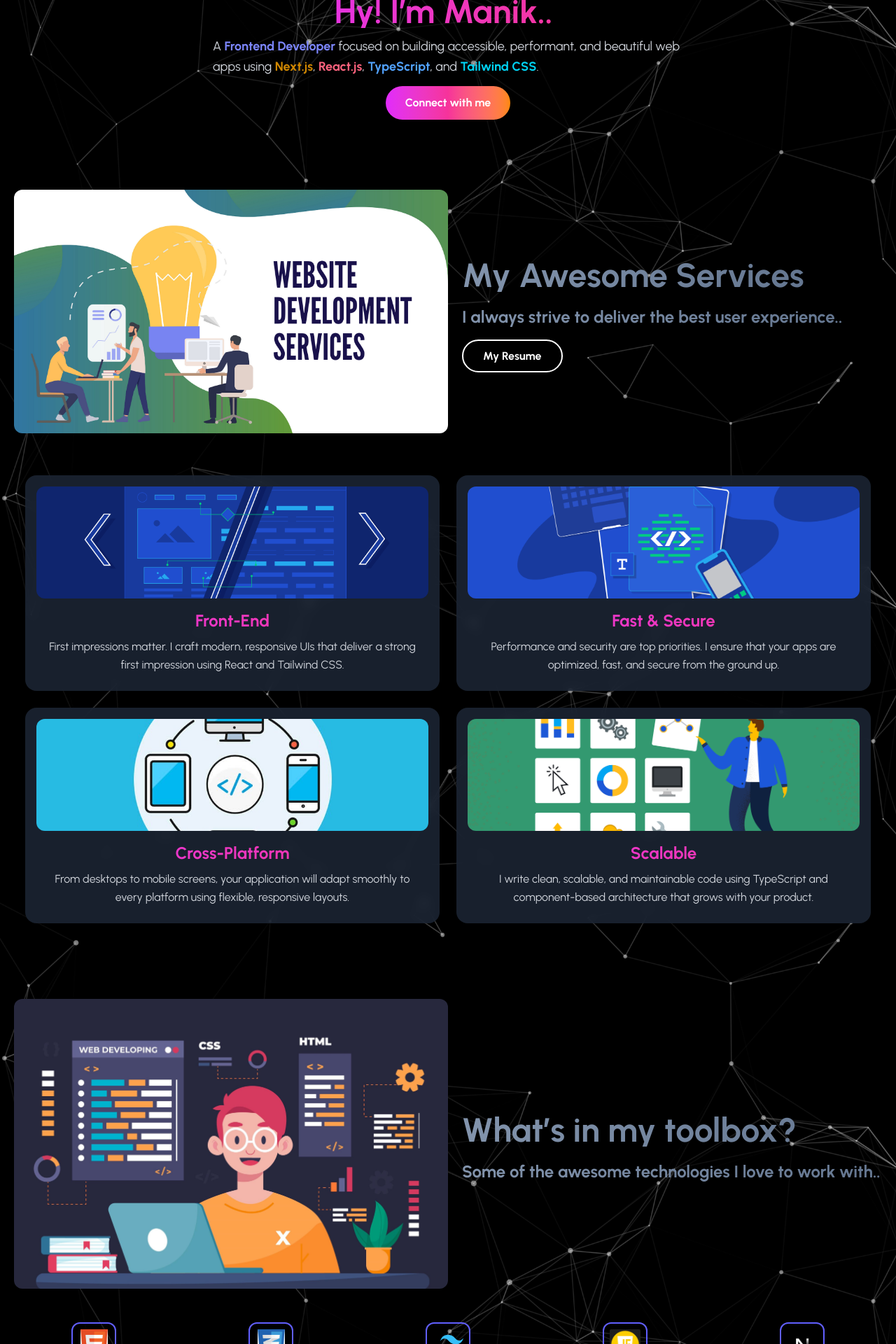
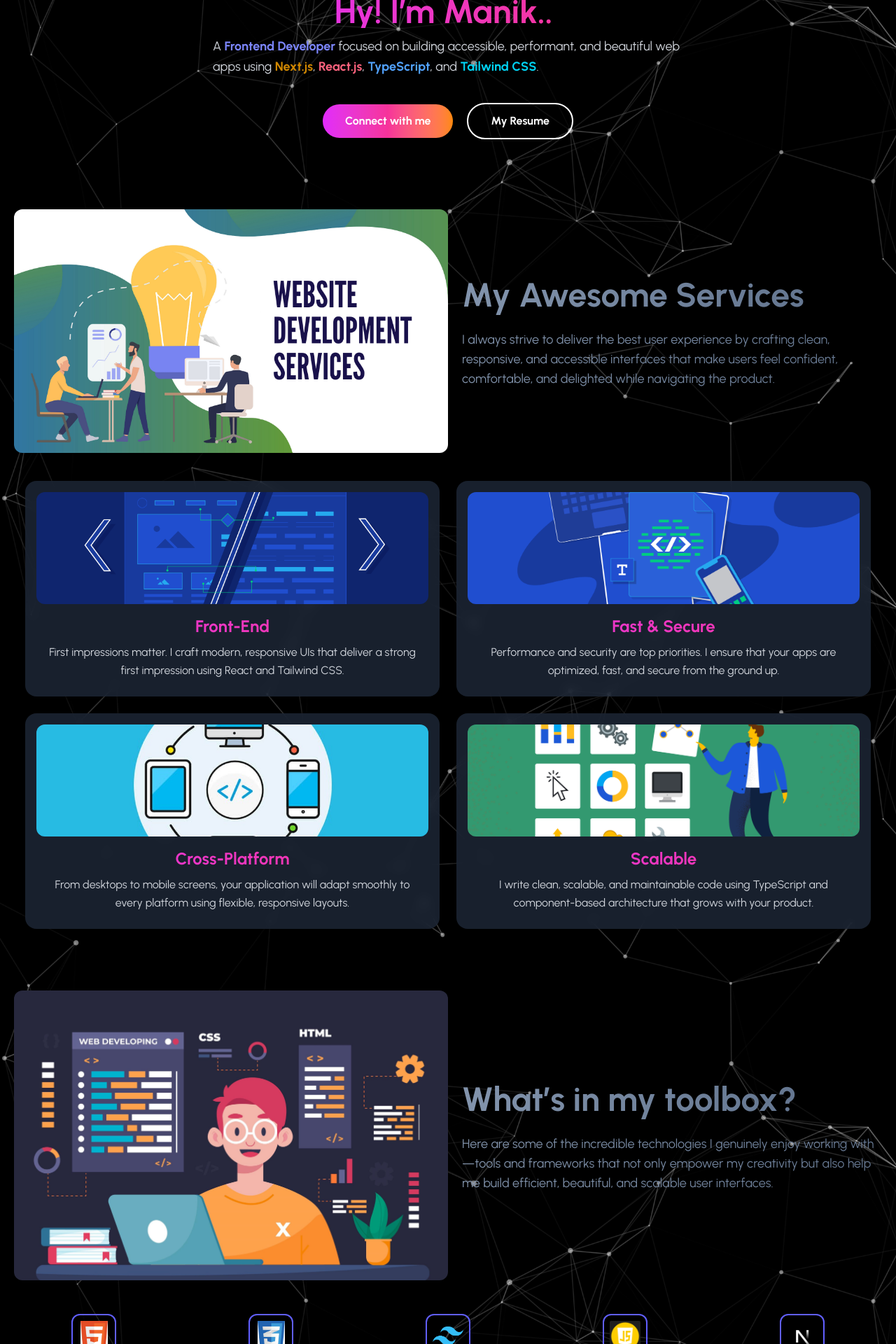
Before and after one commit to sheikhmanik/portfolio, a Next.js app: page / in a window 1280 px wide. Shown: the part 340-2260 px from the top of the page at 70% size. Built offline with nearby package versions, Linux system fonts and the light colour scheme.

Commit message:
resume changed

```diff
--- a/src/components/Hero.tsx
+++ b/src/components/Hero.tsx
@@ -18,10 +18,20 @@ export default function Hero() {
                     <p className="text-gray-300 text-lg leading-relaxed max-w-2xl font-playfair text-start">
                         A <span className="text-indigo-400 font-semibold">Frontend Developer</span> focused on building accessible, performant, and beautiful web apps using <span className="text-yellow-600 font-semibold">Next.js</span>, <span className="text-rose-400 font-semibold">React.js</span>, <span className="text-blue-400 font-semibold">TypeScript</span>, and <span className="text-cyan-400 font-semibold">Tailwind CSS</span>.
                     </p>
-                    <div className="flex items-center justify-center gap-5">
-                        <button onClick={() => document.getElementById("contact")?.scrollIntoView({ behavior: "smooth" })} className="font-inter font-semibold px-7 py-3 rounded-3xl bg-gradient-to-r from-fuchsia-500 via-pink-500 to-orange-400 text-white cursor-pointer">
+                    <div className="flex flex-col sm:flex-row items-center justify-center gap-4 sm:gap-5 mt-6">
+                        <button
+                            onClick={() => document.getElementById("contact")?.scrollIntoView({ behavior: "smooth" })}
+                            className="font-lato font-semibold px-6 sm:px-8 py-2.5 sm:py-3 rounded-4xl bg-gradient-to-r from-fuchsia-500 via-pink-500 to-orange-400 text-white shadow-md hover:brightness-110 transition-all duration-300 text-sm sm:text-base cursor-pointer"
+                        >
                             Connect with me
                         </button>
+                        <a
+                            href="/assets/manik-resume.pdf"
+                            download
+                            className="font-lato font-semibold px-6 sm:px-8 py-2.5 sm:py-3 rounded-4xl border-2 border-white text-white hover:border-cyan-400 hover:text-cyan-400 transition-all duration-300 text-sm sm:text-base"
+                        >
+                            My Resume
+                        </a>
                     </div>
                 </section>
             </div>
--- a/src/components/Project.tsx
+++ b/src/components/Project.tsx
@@ -51,13 +51,11 @@ export default function Project() {
         <div className="pt-10 scroll-mt-20" id="project">
             <div className="container mx-auto flex flex-col sm:flex-row items-center justify-center gap-5">
                 <Image alt="" src={project} className="sm:w-1/2 rounded-xl" />
-                <div className="sm:w-1/2 pt-3 space-y-5 text-center sm:text-start">
-                    <p className="font-playfair font-bold text-2xl lg:text-5xl origin-left transition-all duration-1000 bg-[length:300%_300%] animate-gradient-x text-transparent bg-clip-text bg-gradient-to-r to-red-500 via-slate-500 from-slate-400">
+                <div className="sm:w-1/2 gap-3 lg:gap-5 text-center sm:text-start flex flex-col sm:items-start justify-center">
+                    <p className="font-playfair font-extrabold text-3xl md:text-5xl leading-tight origin-left transition-all duration-1000 bg-[length:300%_300%] animate-gradient-x text-transparent bg-clip-text bg-gradient-to-r to-red-500 via-slate-500 from-slate-400">
                         Some Things I’ve Built
                     </p>
-                    <p className="font-lato font-bold text-xl lg:text-2xl origin-left transition-all duration-1000 bg-[length:300%_300%] animate-gradient-x text-transparent bg-clip-text bg-gradient-to-r to-red-500 via-slate-500 from-slate-400">
-                        Real-world projects showcasing my skills in React, TypeScript, and Tailwind CSS.
-                    </p>
+                    <p className="font-lato font-medium text-base md:text-lg origin-left transition-all duration-1000 bg-[length:300%_300%] animate-gradient-x text-transparent bg-clip-text bg-gradient-to-r to-red-500 via-slate-500 from-slate-400 px-5 sm:px-0">A collection of real-world projects that reflect my expertise in React.js, Next.js, TypeScript, and Tailwind CSS—each thoughtfully built to demonstrate practical skills, clean code, and user-focused design.</p>
                 </div>
             </div>
 
--- a/src/components/Services.tsx
+++ b/src/components/Services.tsx
@@ -36,20 +36,11 @@ export default function Services() {
             <div className="container mx-auto flex flex-col sm:flex-row items-center gap-5 py-5 h-auto">
                 <Image alt="" src={services} className="sm:w-1/2 h-full sm:animate-floatX rounded-xl" />
                 <div className="sm:w-1/2 gap-3 lg:gap-5 text-center sm:text-start flex flex-col sm:items-start justify-center">
-                    <p className="font-playfair font-bold text-2xl lg:text-5xl origin-left transition-all duration-1000 bg-[length:300%_300%] animate-gradient-x text-transparent bg-clip-text bg-gradient-to-r to-red-500 via-slate-500 from-slate-400">My Awesome Services</p>
-                    <p className="font-lato font-bold text-xl lg:text-2xl origin-left transition-all duration-1000 bg-[length:300%_300%] animate-gradient-x text-transparent bg-clip-text bg-gradient-to-r to-red-500 via-slate-500 from-slate-400 px-5 sm:px-0">I always strive to deliver the best user experience..</p>
-                    <button className="pt-2">
-                        <a
-                            href="/public/assets/manik-resume.pdf"
-                            download
-                            className="font-lato font-semibold border-2 transition-colors duration-150 hover:border-blue-700 px-5 md:px-7 py-2 md:py-3 rounded-3xl text-white"
-                        >
-                            My Resume
-                        </a>
-                    </button>
+                    <p className="font-playfair font-extrabold text-3xl md:text-5xl leading-tight origin-left transition-all duration-1000 bg-[length:300%_300%] animate-gradient-x text-transparent bg-clip-text bg-gradient-to-r to-red-500 via-slate-500 from-slate-400">My Awesome Services</p>
+                    <p className="font-lato font-medium text-base md:text-lg origin-left transition-all duration-1000 bg-[length:300%_300%] animate-gradient-x text-transparent bg-clip-text bg-gradient-to-r to-red-500 via-slate-500 from-slate-400 px-5 sm:px-0">I always strive to deliver the best user experience by crafting clean, responsive, and accessible interfaces that make users feel confident, comfortable, and delighted while navigating the product.</p>
                 </div>
             </div>
-            <section className="py-10 px-4">
+            <section className="sm:py-5 px-4">
                 <div className="grid grid-cols-1 sm:grid-cols-2 gap-6">
                     {items.map((item, index) => (
                         <div
--- a/src/components/Toolbox.tsx
+++ b/src/components/Toolbox.tsx
@@ -35,12 +35,12 @@ export default function Toolbox() {
         <div className="pt-7 scroll-mt-20" id="toolbox">
             <div className="container mx-auto flex flex-col sm:flex-row items-center justify-center gap-5">
                 <Image alt="" src={toolboxImg} className="sm:w-1/2 rounded-xl" />
-                <div className="sm:w-1/2 pt-3 space-y-5 text-center sm:text-start">
-                    <p className="font-playfair font-bold text-2xl lg:text-5xl origin-left transition-all duration-1000 bg-[length:300%_300%] animate-gradient-x text-transparent bg-clip-text bg-gradient-to-r to-red-500 via-slate-500 from-slate-400">What’s in my toolbox?</p>
-                    <p className="font-lato font-bold text-xl lg:text-2xl origin-left transition-all duration-1000 bg-[length:300%_300%] animate-gradient-x text-transparent bg-clip-text bg-gradient-to-r to-red-500 via-slate-500 from-slate-400">Some of the awesome technologies I love to work with..</p>
+                <div className="sm:w-1/2 gap-3 lg:gap-5 text-center sm:text-start flex flex-col sm:items-start justify-center">
+                    <p className="font-playfair font-extrabold text-3xl md:text-5xl leading-tight origin-left transition-all duration-1000 bg-[length:300%_300%] animate-gradient-x text-transparent bg-clip-text bg-gradient-to-r to-red-500 via-slate-500 from-slate-400">What’s in my toolbox?</p>
+                    <p className="font-lato font-medium text-base md:text-lg origin-left transition-all duration-1000 bg-[length:300%_300%] animate-gradient-x text-transparent bg-clip-text bg-gradient-to-r to-red-500 via-slate-500 from-slate-400 px-5 sm:px-0">Here are some of the incredible technologies I genuinely enjoy working with—tools and frameworks that not only empower my creativity but also help me build efficient, beautiful, and scalable user interfaces.</p>
                 </div>
             </div>
-            <div className="mt-12 grid grid-cols-3 sm:grid-cols-4 md:grid-cols-5 gap-6 place-items-center">
+            <div className="mt-7 sm:mt-12 grid grid-cols-3 sm:grid-cols-4 md:grid-cols-5 gap-6 place-items-center">
                 {tools.map((tool, index) => (
                     <div
                         key={index}
```
Also changed, not shown: 1 other file (tests, documents, lock files or other folders).
